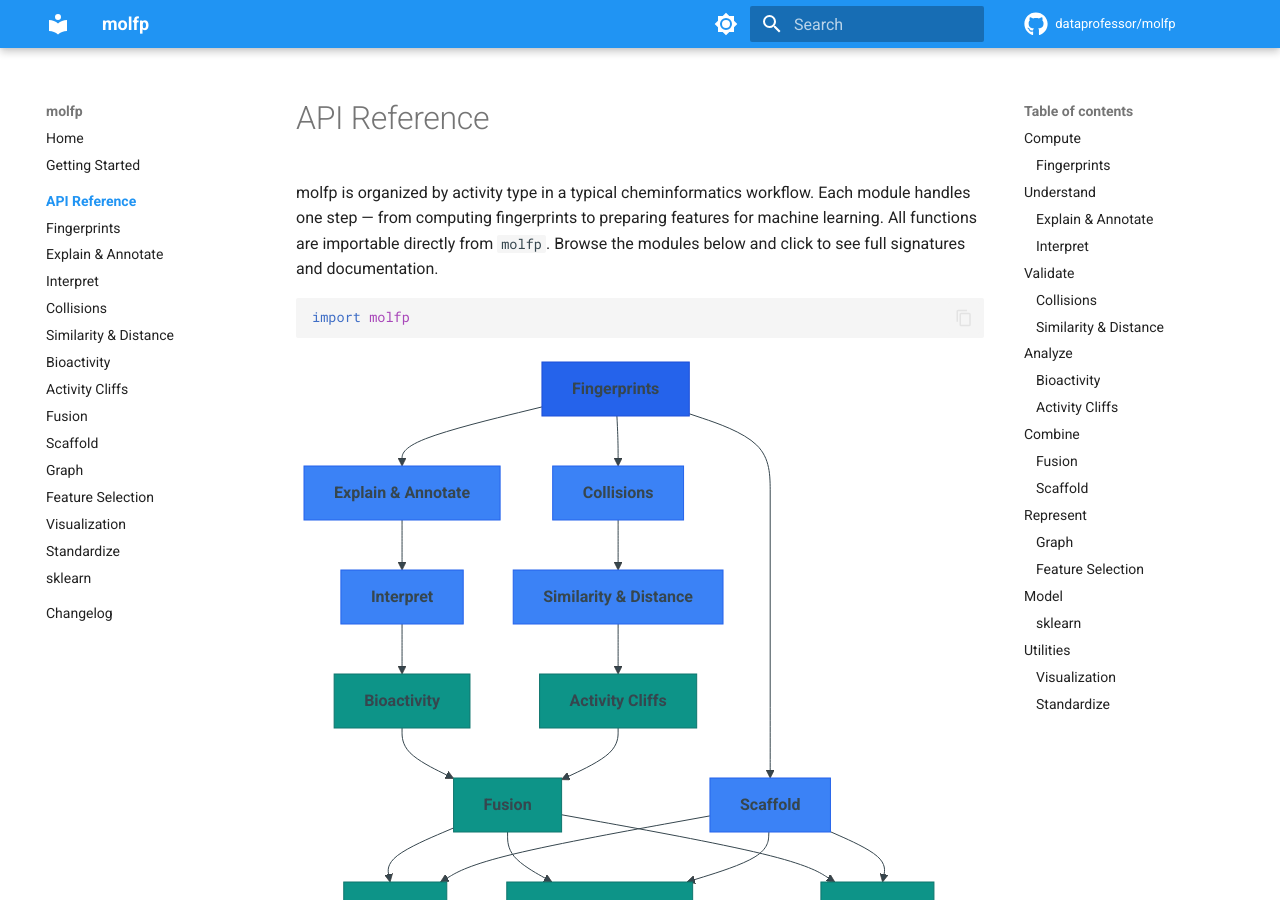
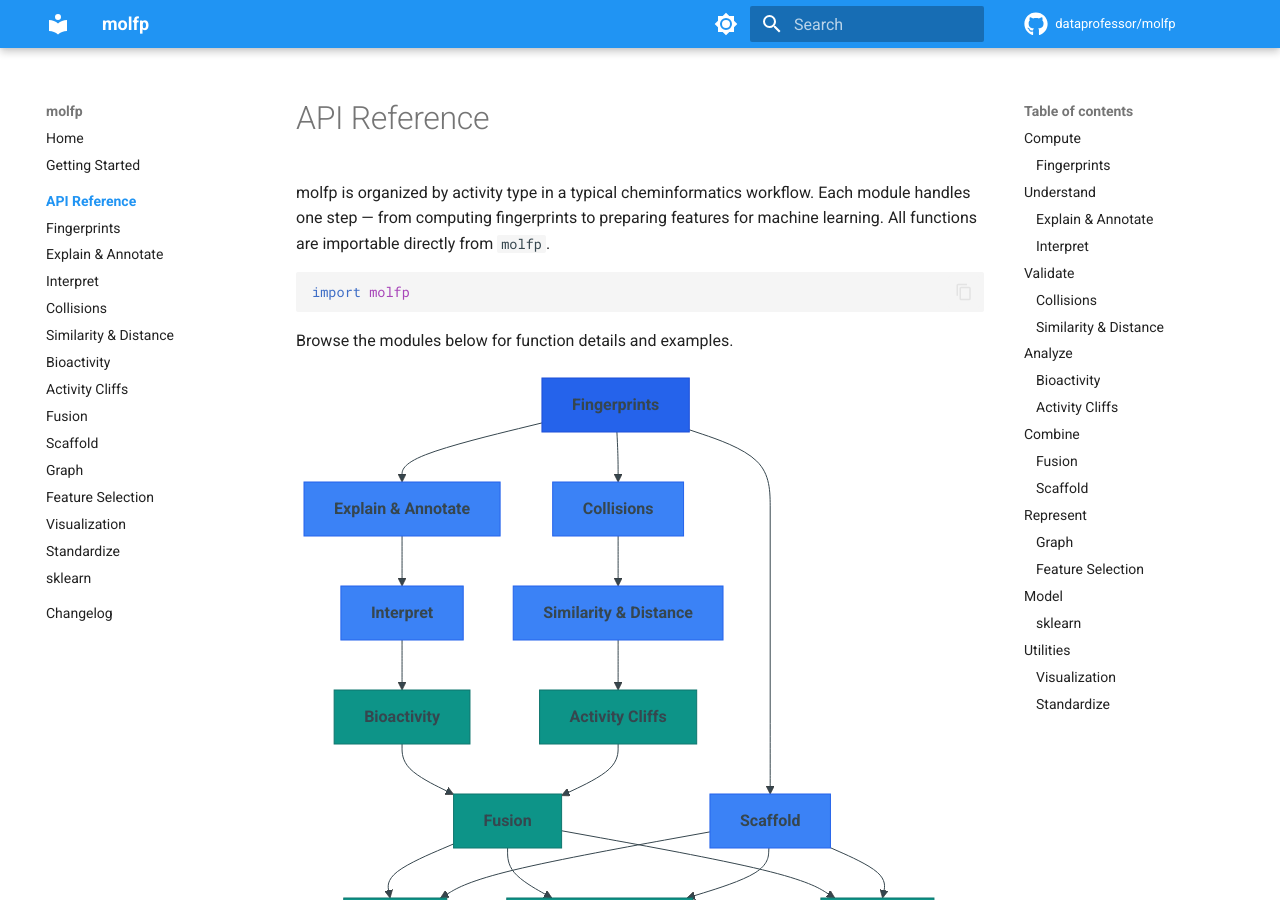
Before and after one commit to dataprofessor/molfp, an MkDocs documentation site: the page built from docs/api/index.md, in a window 1280 px wide and 900 px high. Built offline with MkDocs 1.6.1 and Material for MkDocs 9.7.7, drawn with Linux system fonts in a browser that asks for light colours; comment, search, counter and statistics services are not loaded.

Commit message:
Move browse text below code block, simplify wording

````diff
--- a/docs/api/index.md
+++ b/docs/api/index.md
@@ -1,10 +1,12 @@
 # API Reference
 
-molfp is organized by activity type in a typical cheminformatics workflow. Each module handles one step — from computing fingerprints to preparing features for machine learning. All functions are importable directly from `molfp`. Browse the modules below and click to see full signatures and documentation.
+molfp is organized by activity type in a typical cheminformatics workflow. Each module handles one step — from computing fingerprints to preparing features for machine learning. All functions are importable directly from `molfp`.
 
 ```python
 import molfp
 ```
+
+Browse the modules below for function details and examples.
 
 ```mermaid
 graph TD
````
